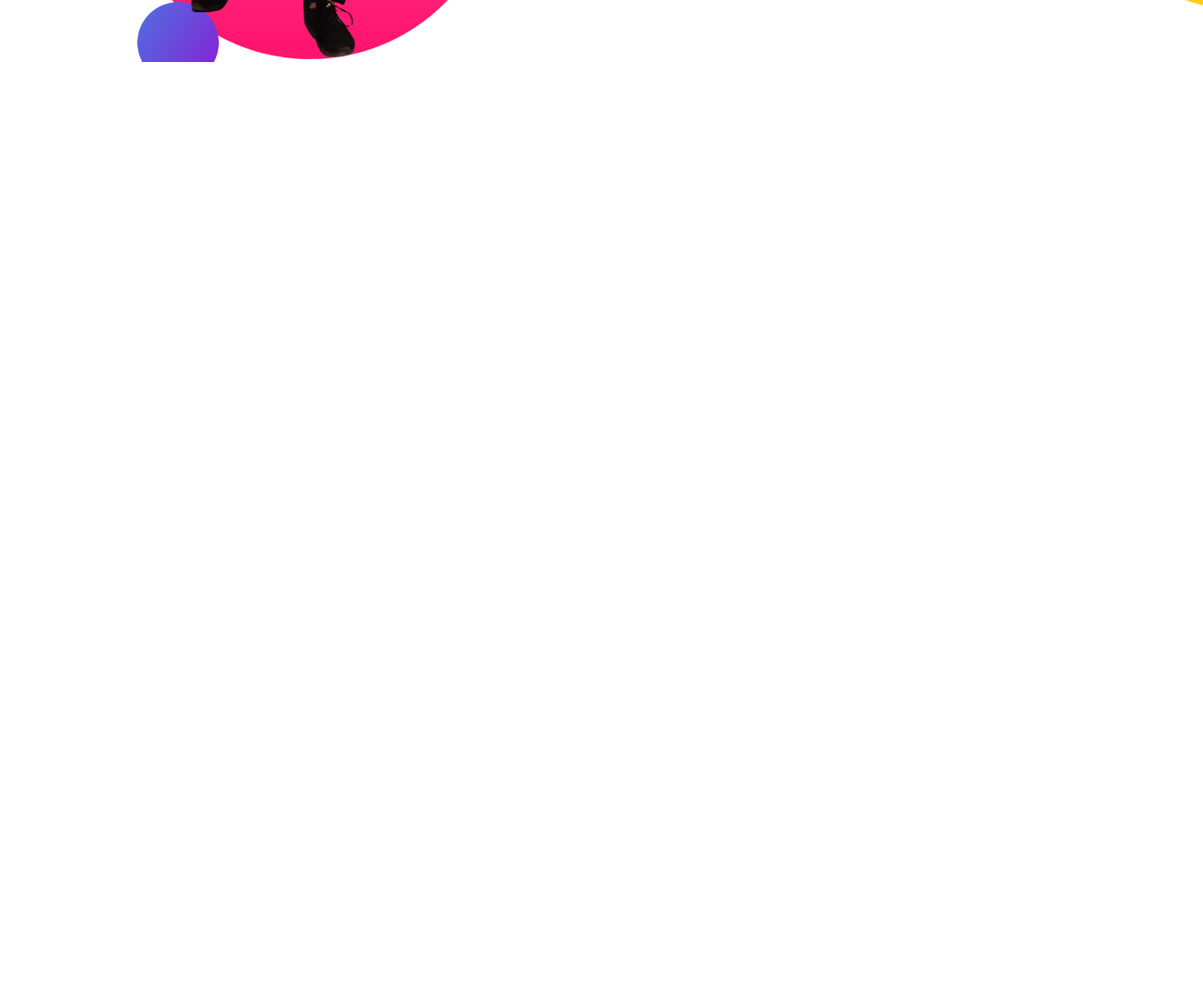
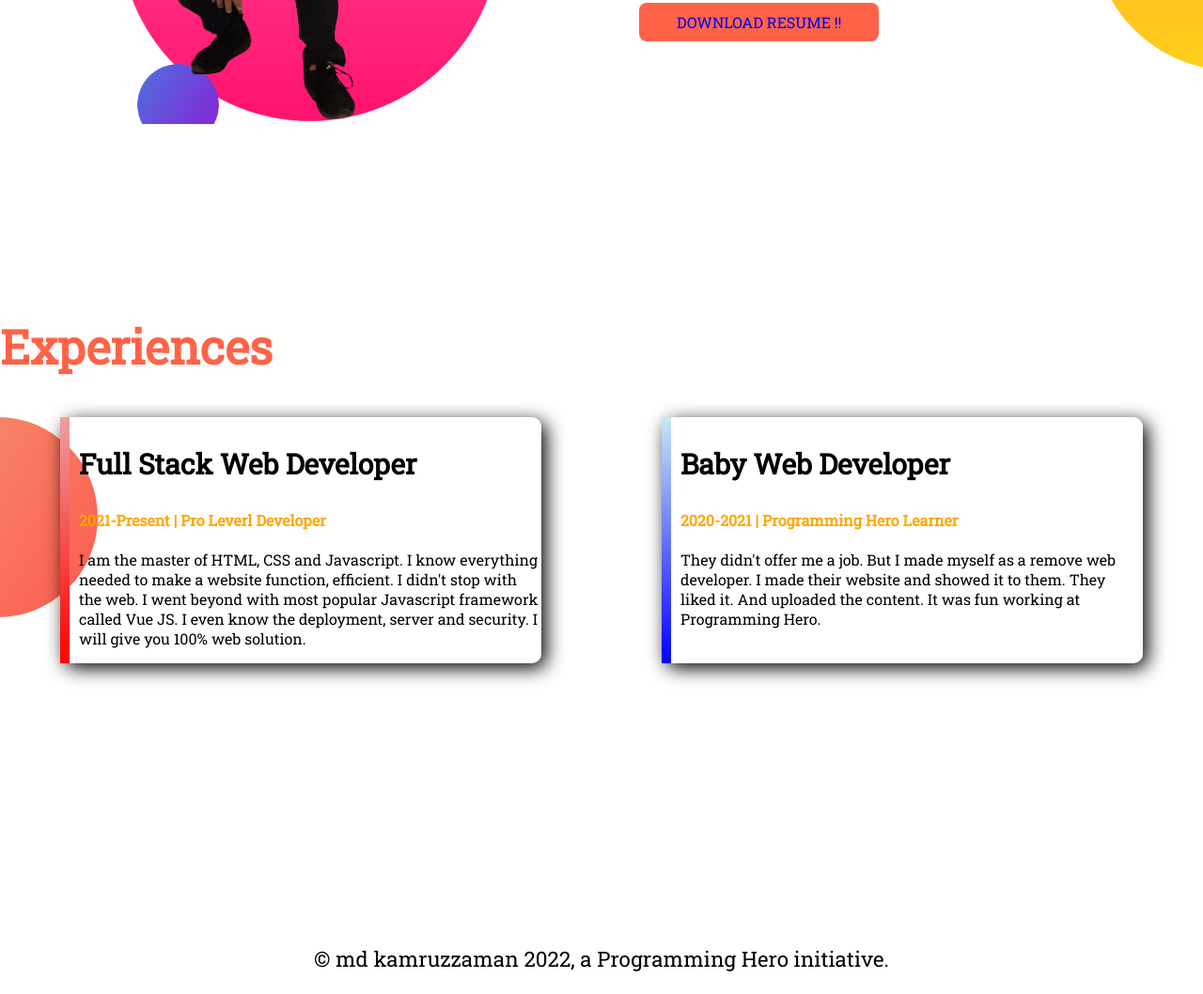
Before and after one commit to YeBenLing-ZAMAN/practicesProblem-01, a plain HTML site: page index.html in a window 1280 px wide. Shown: the part 1076-2134 px from the top of the page at 94% size. Before the commit the page ends 1346 px from the top, so only its background shows below. Drawn offline with Linux system fonts and the light colour scheme.

Commit message:
third_poster and footer done

```diff
--- a/index.html
+++ b/index.html
@@ -23,7 +23,7 @@
                 That's why I am learning and mastering web development. I will not stop until I become the Web
                 Development
                 Hero.</p>
-            <a class="button_link" target="_black" href="#">HIRE ME !!</a>
+            <a class="button_link" target="_blank" href="#">HIRE ME !!</a>
         </div>
 
         <div class="first_poster_child">
@@ -40,15 +40,39 @@
         <div class="first_poster_child">
             <h1>Dream Big</h1>
             <h3> Become a web developer </h3>
-            <p>I already learned the basic HTML and CSS. I can build any simple website. I can even teach my grandma how to make simple website. My goal is to build 3 websites and learn advanced topics.</p>
-            <a class="button_link" target="_black" href="#">DOWNLOAD RESUME !!</a>
+            <p>I already learned the basic HTML and CSS. I can build any simple website. I can even teach my grandma how
+                to make simple website. My goal is to build 3 websites and learn advanced topics.</p>
+            <a class="button_link" target="_blank" href="#">DOWNLOAD RESUME !!</a>
         </div>
 
 
     </section>
 
 
+    <section class="third_poster">
+        <h1><span class="Experiences">Experiences</span></h1>
+        <div class="sub_poster">
+            <div id="card-01" class="card ">
+                <h3>full stack web developer</h3>
+                <h4>2021-present | pro leverl developer</h4>
+                <p>I am the master of HTML, CSS and Javascript. I know everything needed to make a website function,
+                    efficient. I didn't stop with the web. I went beyond with most popular Javascript framework called
+                    Vue JS. I even know the deployment, server and security. I will give you 100% web solution.</p>
+            </div>
+            <div id="card-02" class="card ">
+                <h3>Baby Web Developer</h3>
+                <h4>2020-2021 | Programming Hero Learner</h4>
+                <p>They didn't offer me a job. But I made myself as a remove web developer. I made their website and
+                    showed it to them. They liked it. And uploaded the content. It was fun working at Programming Hero.
+                </p>
+            </div>
+        </div>
 
+    </section>
+
+    <footer>
+        <p id="footer_part">© md kamruzzaman 2022, a Programming Hero initiative.</p>
+    </footer>
 
 </body>
 
--- a/style.css
+++ b/style.css
@@ -17,6 +17,7 @@ body{
 }
 h1{
     font-size: 50px;
+    text-transform: capitalize;
 
 }
 .name{
@@ -47,4 +48,46 @@ h1{
 }
 h3{
     font-size: 30px;
+    text-transform: capitalize;
+
 }
+
+.Experiences{
+    color: tomato;
+}
+
+.sub_poster{
+    display: flex;
+    margin-bottom: 300px;
+    background-image: url(image/exp-bg.png);
+    background-repeat: no-repeat;
+}
+.card{
+    width: 40%;
+    margin-left: 5%;
+    margin-right: 5%;
+    padding-left: 10px;
+    border-radius: 10px;
+    box-shadow: 5px 5px 20px black;
+}
+#card-01{
+    border-left: 10px solid;
+    border-image: linear-gradient(rgb(238, 160, 160) , red);
+    border-image-slice: 1;
+}
+#card-02{
+    border-left: 10px solid;
+    border-image: linear-gradient(rgb(198, 234, 243) , blue);
+    border-image-slice: 1;
+}
+h4{
+    color: orange;
+    font-weight: 800;
+    text-transform: capitalize;
+}
+
+#footer_part{
+    text-align: center;
+    font-size: 1.4em;
+    font-weight: 500;
+}
```
